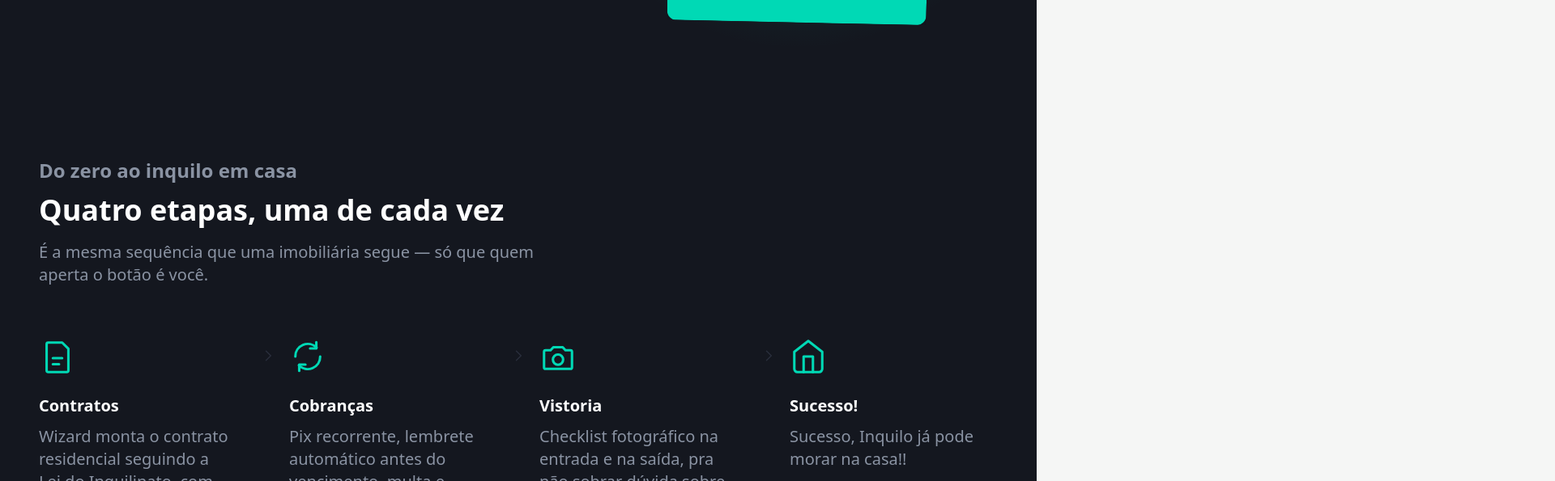
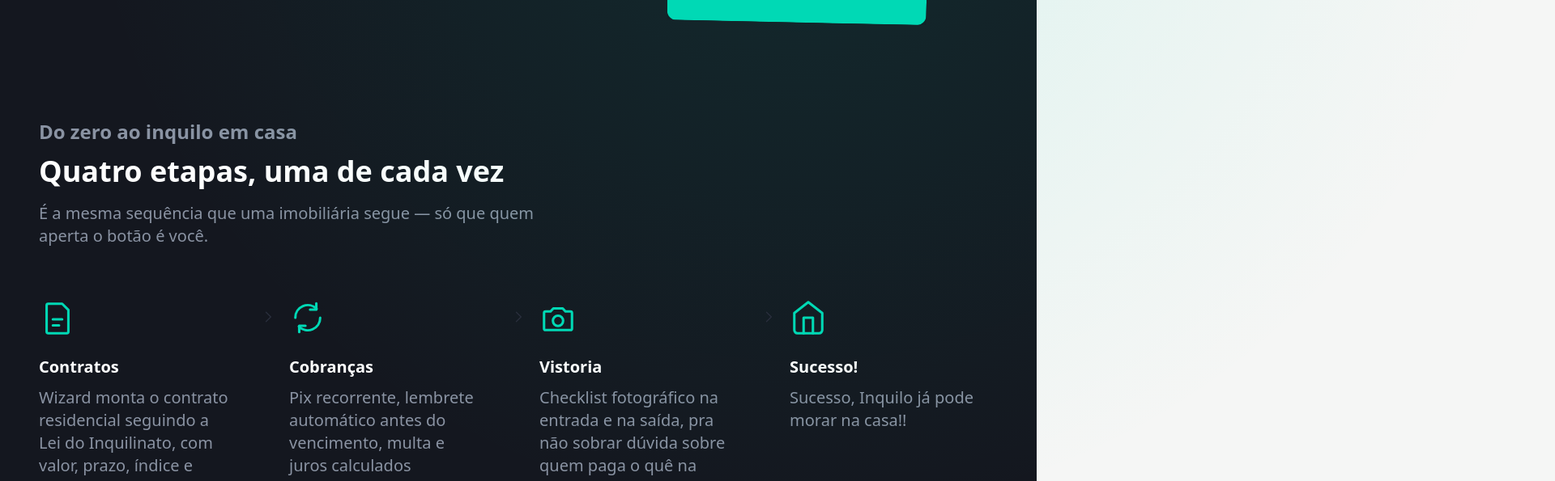
Before and after one commit to leo-furlan12/Chaveo, a Next.js app in the folder frontend/: page / in a window 1280 px wide. Shown: the part 701-1296 px from the top of the page at 81% size, 1920 px wide, since content can reach past the window. Built offline with nearby package versions, Linux system fonts and the light colour scheme.

Commit message:
feat: ajustes no layout dos icones da homepage' (#3)

```diff
--- a/frontend/app/globals.css
+++ b/frontend/app/globals.css
@@ -125,8 +125,8 @@
 }
 
 .brilho-fundo{
-  @apply absolute w-[720px] h-[720px] rounded-full pointer-events-none;
-  background: radial-gradient(circle, rgba(0,217,181,0.22) 0%, rgba(0,217,181,0) 60%);
+  @apply absolute w-[2110px] h-[2110px] rounded-full pointer-events-none;
+  background: radial-gradient(circle, rgba(0,217,181,0.22) -60%, rgba(0,217,181,0) 60%);
 }
 
 .container-recibo{
@@ -134,17 +134,28 @@
 }
 
 .recibo-velho{
-  @apply flex flex-col rounded-xl p-8 shadow-2xl rotate-[-6.4deg];
+  @apply flex flex-col rounded-xl p-8 shadow-2xl rotate-[-6.4deg] transition-all duration-400;
   background-color: #edeeea;
   color: var(--color-ink);
   clip-path: polygon(0% 0%, 100% 0%, 100% 90%, 87.5% 100%, 75% 90%, 62.5% 100%, 50% 90%, 37.5% 100%, 25% 90%, 12.5% 100%, 0% 90%);
+
+}
+
+.recibo-velho:hover{
+ @apply -translate-y-5 border-2 border-[black];
+
 }
 
 .recibo-novo{
-  @apply flex flex-col rounded-xl p-8 shadow-2xl rotate-[1.2deg];
+  @apply flex flex-col rounded-xl p-8 shadow-2xl rotate-[1.2deg] transition-all duration-400;
   background-color: var(--color-teal);
   color: var(--color-ink);
   clip-path: polygon(0% 10%, 12.5% 0%, 25% 10%, 37.5% 0%, 50% 10%, 62.5% 0%, 75% 10%, 87.5% 0%, 100% 10%, 100% 100%, 0% 100%);
+}
+
+.recibo-novo:hover{
+  @apply translate-y-5 border-2;
+
 }
 
 
@@ -182,7 +193,7 @@
 }
 
 .secao-como-funciona{
-@apply py-24 bg-[#14171F] text-[#F5F6F5];
+@apply pt-12 pb-32 bg-[#14171F] text-[#F5F6F5];
 }
 
 .cabecalho-etapas{
@@ -210,7 +221,10 @@
 }
 
 .etapa-icone{
-  @apply w-[46px] h-[46px] rounded-xl flex items-center justify-center text-[#009b5] mb-6;
+  @apply w-[46px] h-[46px] rounded-xl flex items-center justify-center text-[#009b5] mb-6 transition-all duration-400 ;
+}
+.etapa-icone:hover{
+@apply -translate-y-4;
 }
 
 .etapa-icone svg{
```
